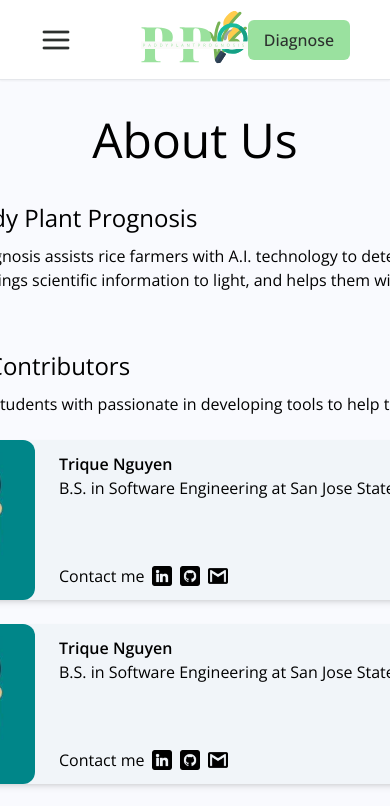
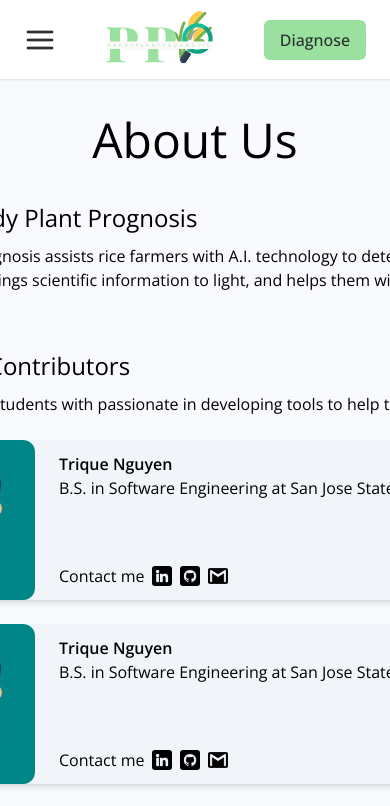
Before and after one commit to IdkwhatImD0ing/PaddyPlantPrognosis, a React (Vite) app in the folder client/: page /about in a window 390 px wide. Shown: the top 806 px of the page. Built offline with nearby package versions, Linux system fonts and the light colour scheme; a web font is replaced by a local one.

Commit message:
fixed responsive navbar

```diff
--- a/client/src/components/Navbar.jsx
+++ b/client/src/components/Navbar.jsx
@@ -4,7 +4,7 @@ import logo from "../assets/logo.svg"
 
 const Navbar = () => {
   return (
-    <nav className="bg-white h-[5rem] font-medium flex items-center justify-center px-10 border-b-[1px] shadow-sm text-[#2c302e]">
+    <nav className="bg-white h-[5rem] font-medium flex items-center justify-center px-6 lg:px-10 border-b-[1px] shadow-sm text-[#2c302e]">
       <div className="flex justify-between items-center h-full w-[100rem]">
         <div className="w-[18rem] hidden lg:flex justify-between">
           <Link to="/diseases" className="hover:text-[#537a5a]">Diseases</Link>
@@ -17,7 +17,7 @@ const Navbar = () => {
         </div>
 
         <Link to="/">
-          <img className="absolute left-0 right-0 top-2 text-center m-auto object-cover w-[8rem] h-[4rem]" src={logo}/>
+          <img className="lg:absolute lg:left-0 lg:right-0 lg:top-2 lg:text-center lg:m-auto object-cover w-[8rem] h-[4rem]" src={logo}/>
         </Link>
 
         <div>
```
